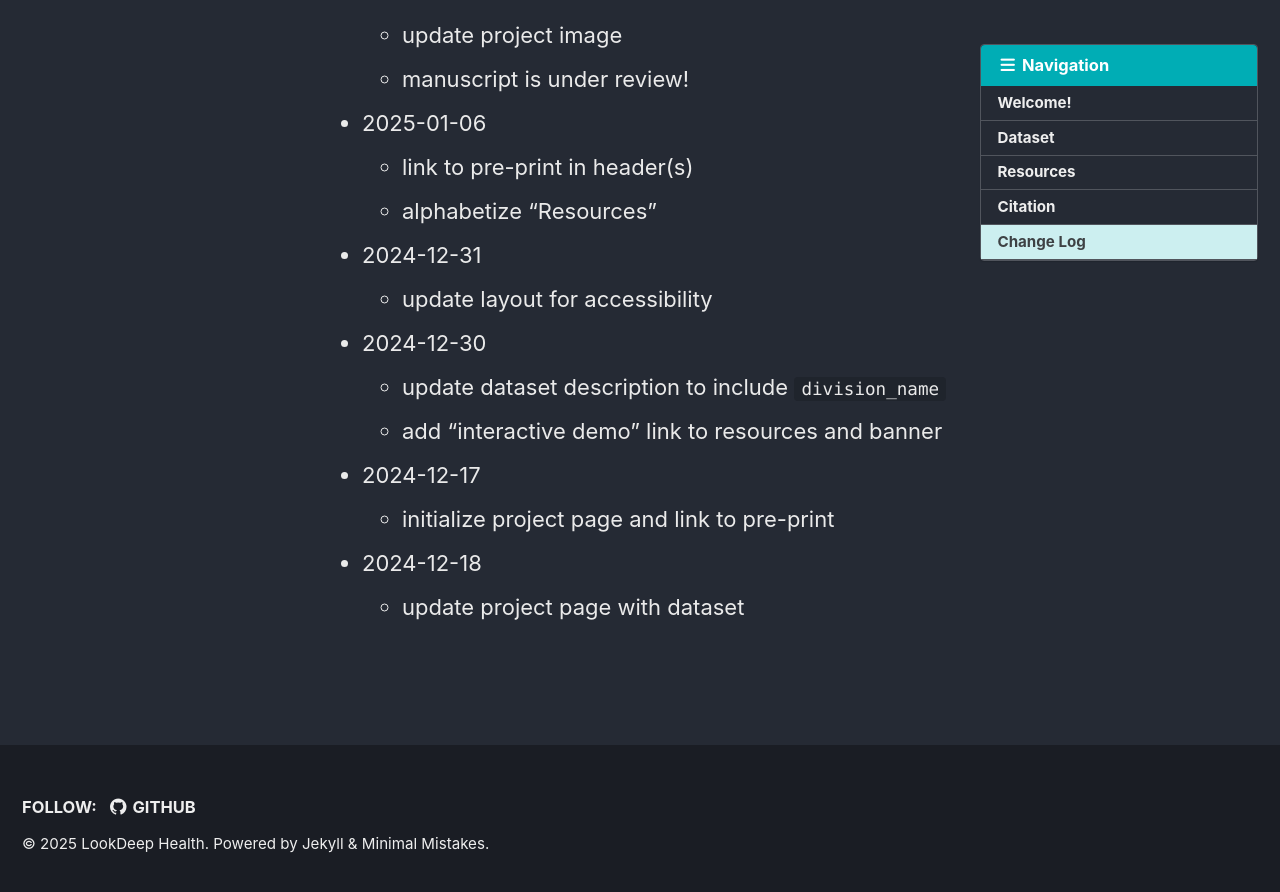
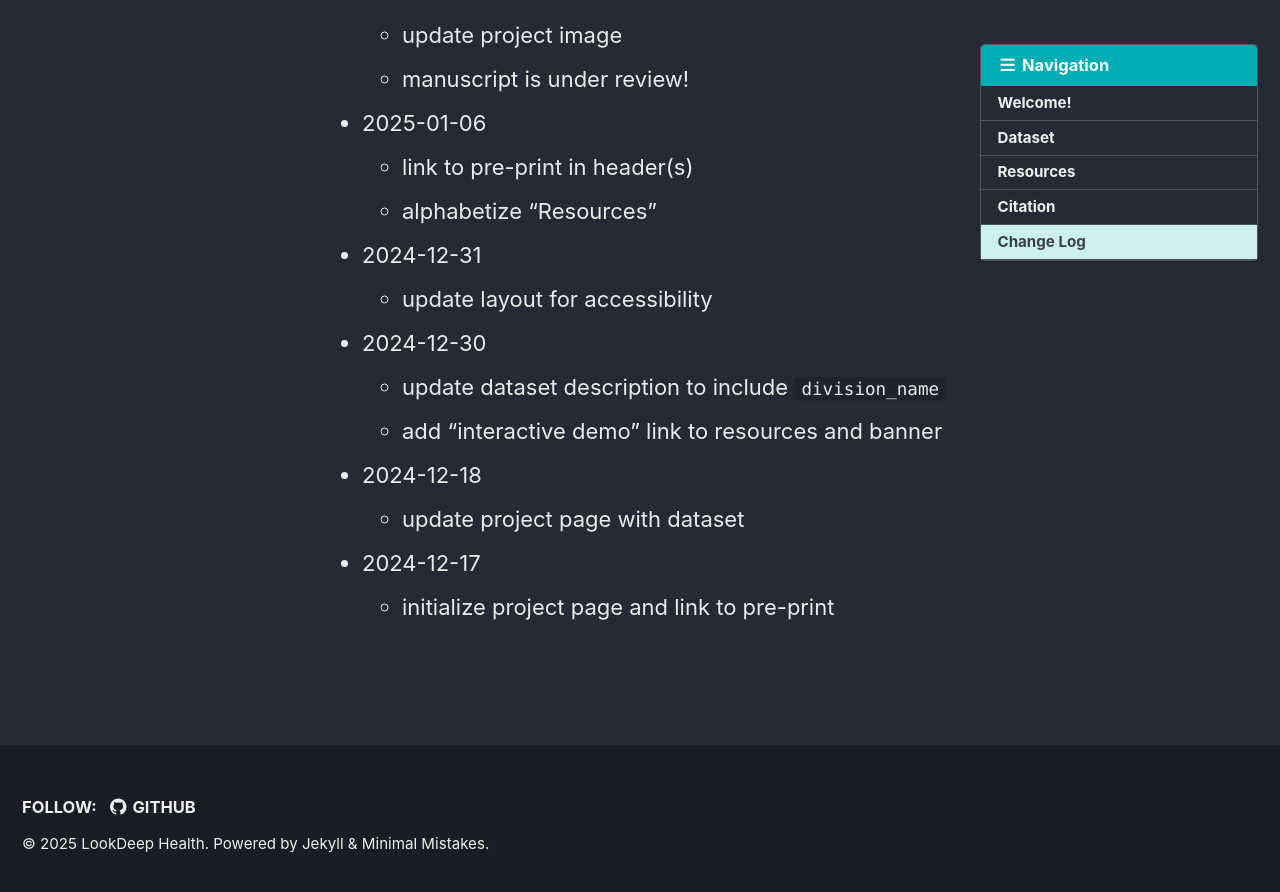
Before and after one commit to lookdeep/ai-norms-2024, a Jekyll site: the page built from index.md, in a window 1280 px wide and 900 px high, scrolled down 4485 px. Shown: the top 892 px of the window. Built offline with Jekyll 4.4.1, drawn with Linux system fonts in a browser that asks for light colours; cached includes are drawn as plain includes.

Commit message:
chg: minor fix

```diff
--- a/index.md
+++ b/index.md
@@ -116,7 +116,7 @@ If you would like to reference this work, please use:
  * 2024-12-30
     - update dataset description to include `division_name`
     - add "interactive demo" link to resources and banner
+ * 2024-12-18
+    - update project page with dataset
  * 2024-12-17
     - initialize project page and link to pre-print
- * 2024-12-18
-    - update project page with dataset
```
